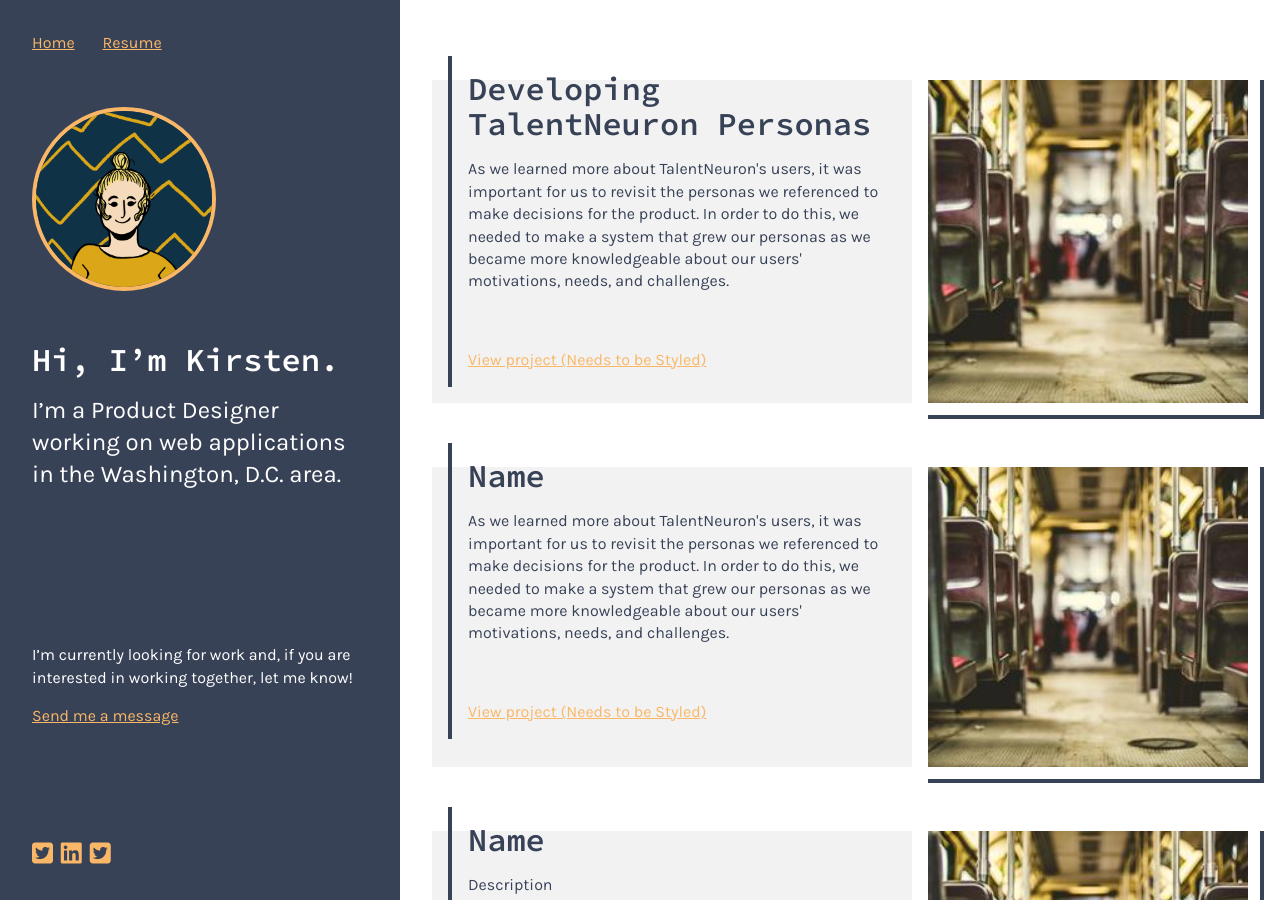
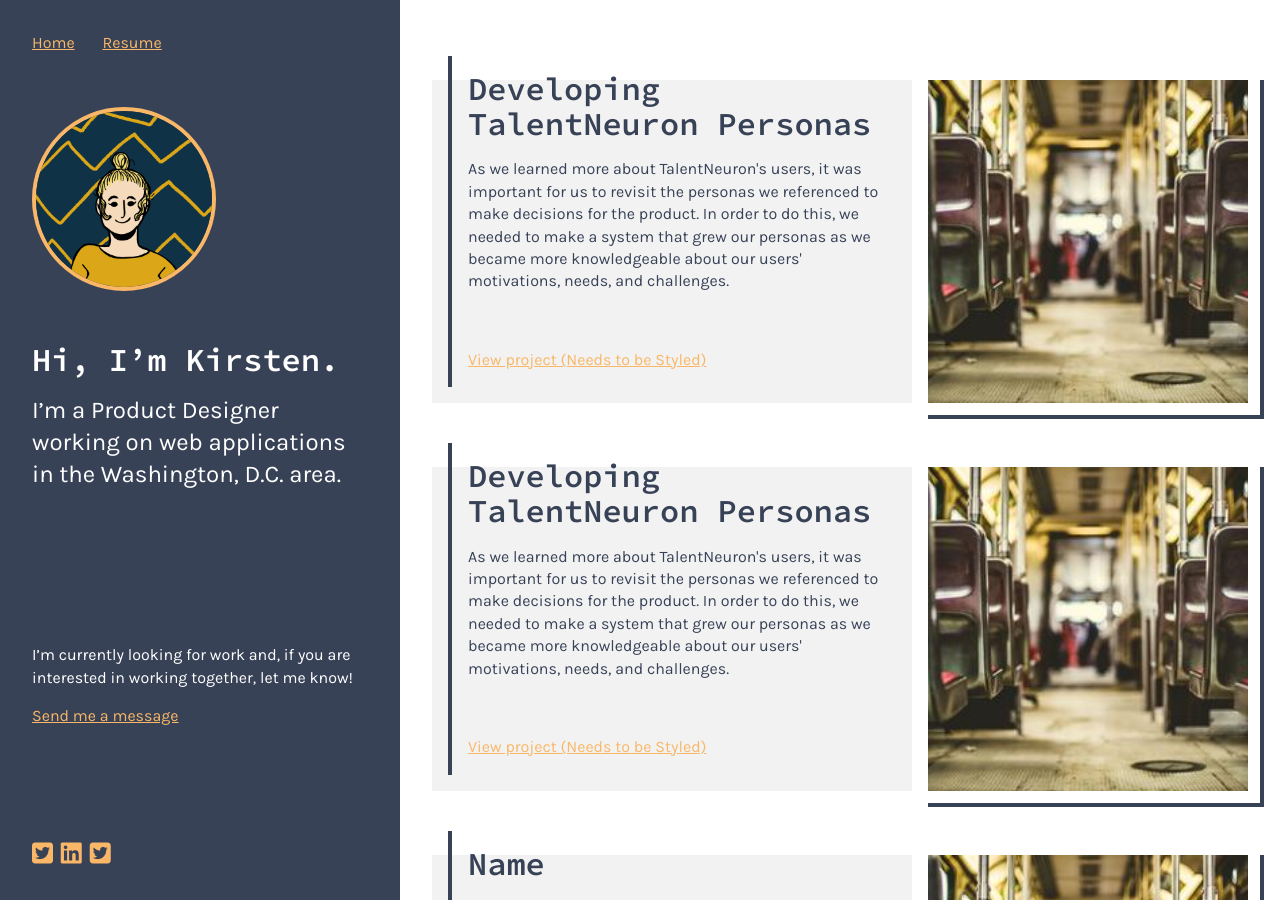
Before and after one commit to marcusrelacion/kirstengreen.com, a Jekyll site: the page built from index.markdown, in a window 1280 px wide and 900 px high. Built offline with Jekyll 4.4.1, drawn with Linux system fonts in a browser that asks for light colours; nearby versions of some CDN libraries.

Commit message:
Updated Test 2

```diff
--- a/_projects/2019-03-01-test-2.markdown
+++ b/_projects/2019-03-01-test-2.markdown
@@ -1,5 +1,5 @@
 ---
-title: Name
+title: Developing TalentNeuron Personas
 date: 2019-03-01 00:00:00 Z
 permalink: projects/project-2
 position: 1
```
